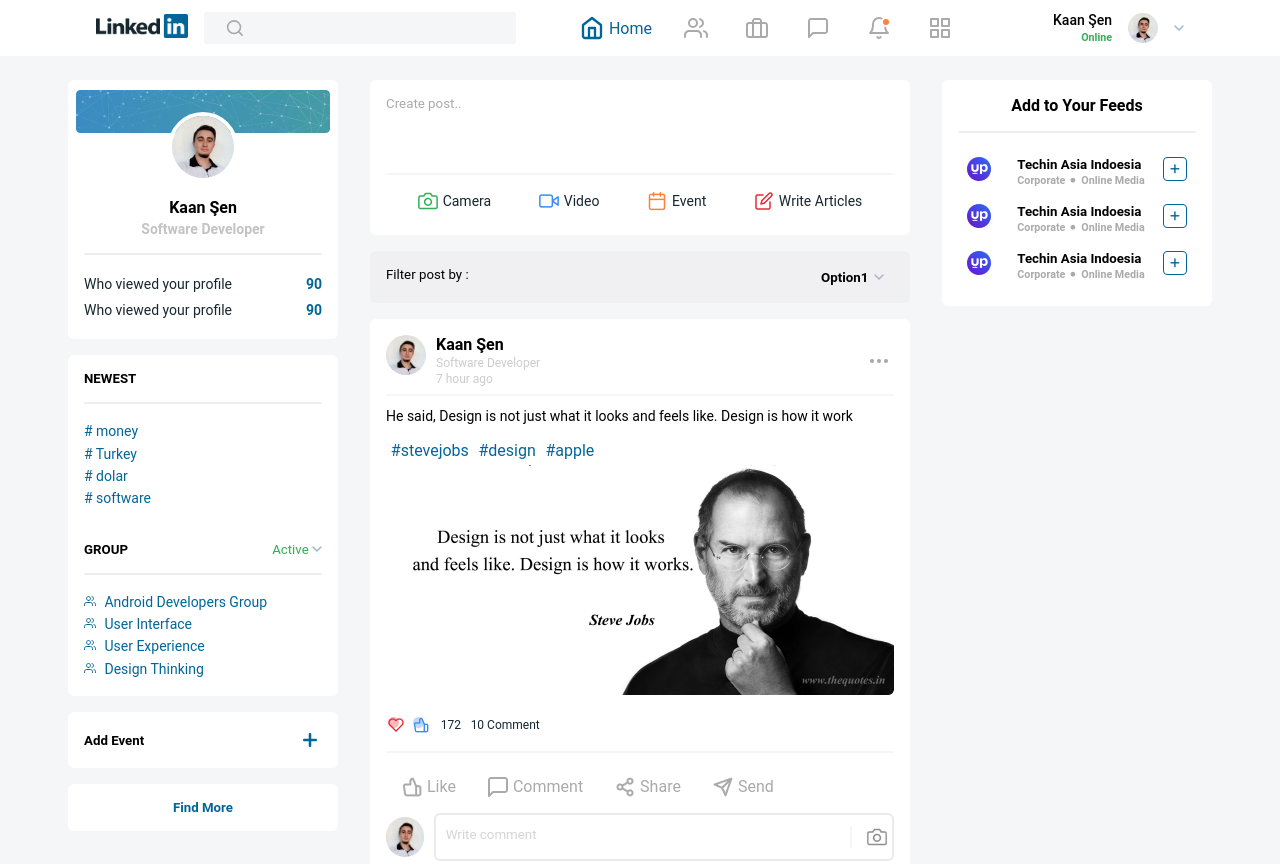
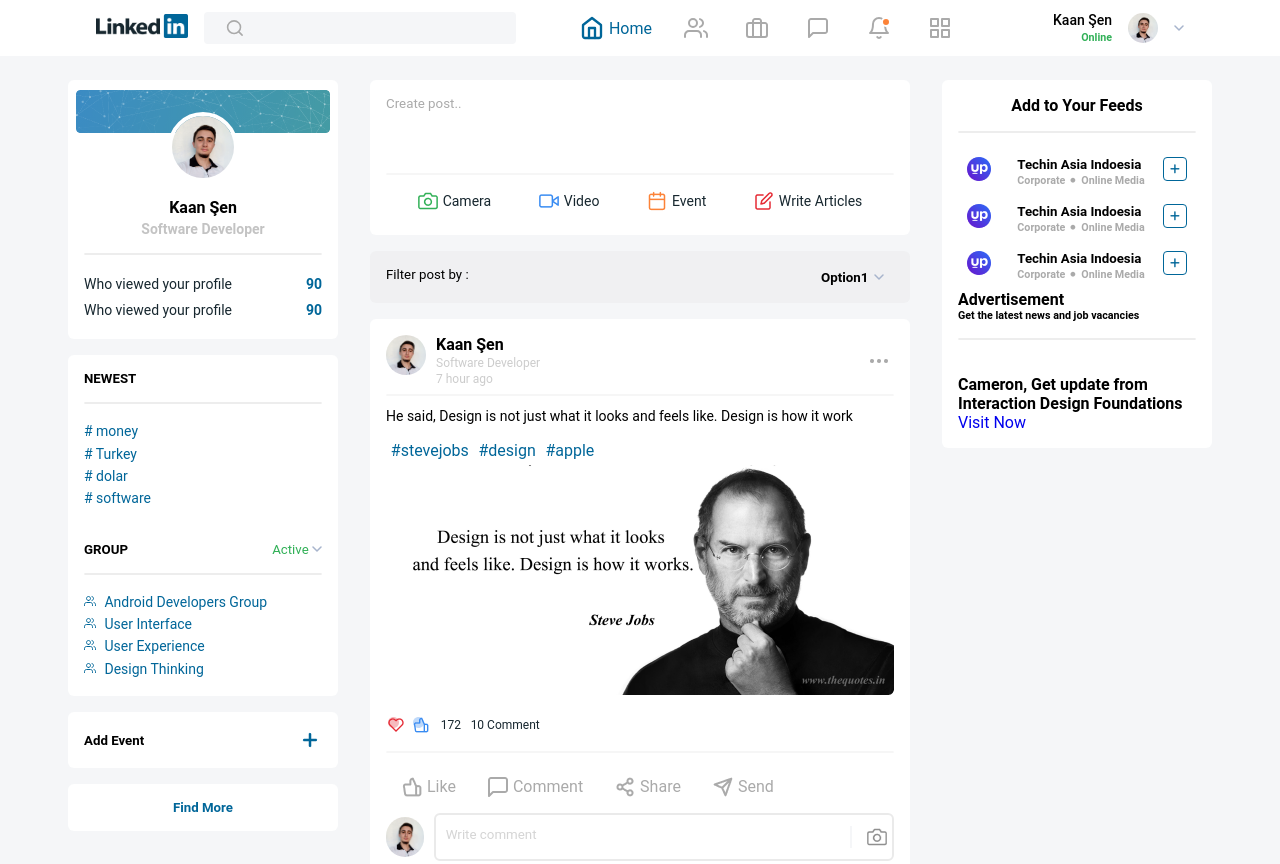
Before and after one commit to kaansen57/FrontendDaily, a plain HTML site: page Day4/index.html in a window 1280 px wide. Shown: the top 864 px of the page. Drawn offline with Linux system fonts and the light colour scheme.

Commit message:
right sidebar edit

```diff
--- a/Day4/index.html
+++ b/Day4/index.html
@@ -438,6 +438,19 @@
                         <i class="fas fa-plus"></i>
                     </a>
                 </div>
+                <div class="advertisement-container">
+                    <h4>Advertisement</h4>
+                    <h6>Get the latest news and job vacancies</h6>
+                    <hr>
+                    <div>
+                        <img src="" alt="">
+                        <img src="" alt="">
+                    </div>
+                    <h4 class="advertisement-article"> Cameron, Get update from <b>Interaction
+                    Design Foundations</b> </h4>
+
+                    <a href="#">Visit Now</a>
+                </div>
             </div>
         </section>
         <!-- sidebar right end  -->
```
